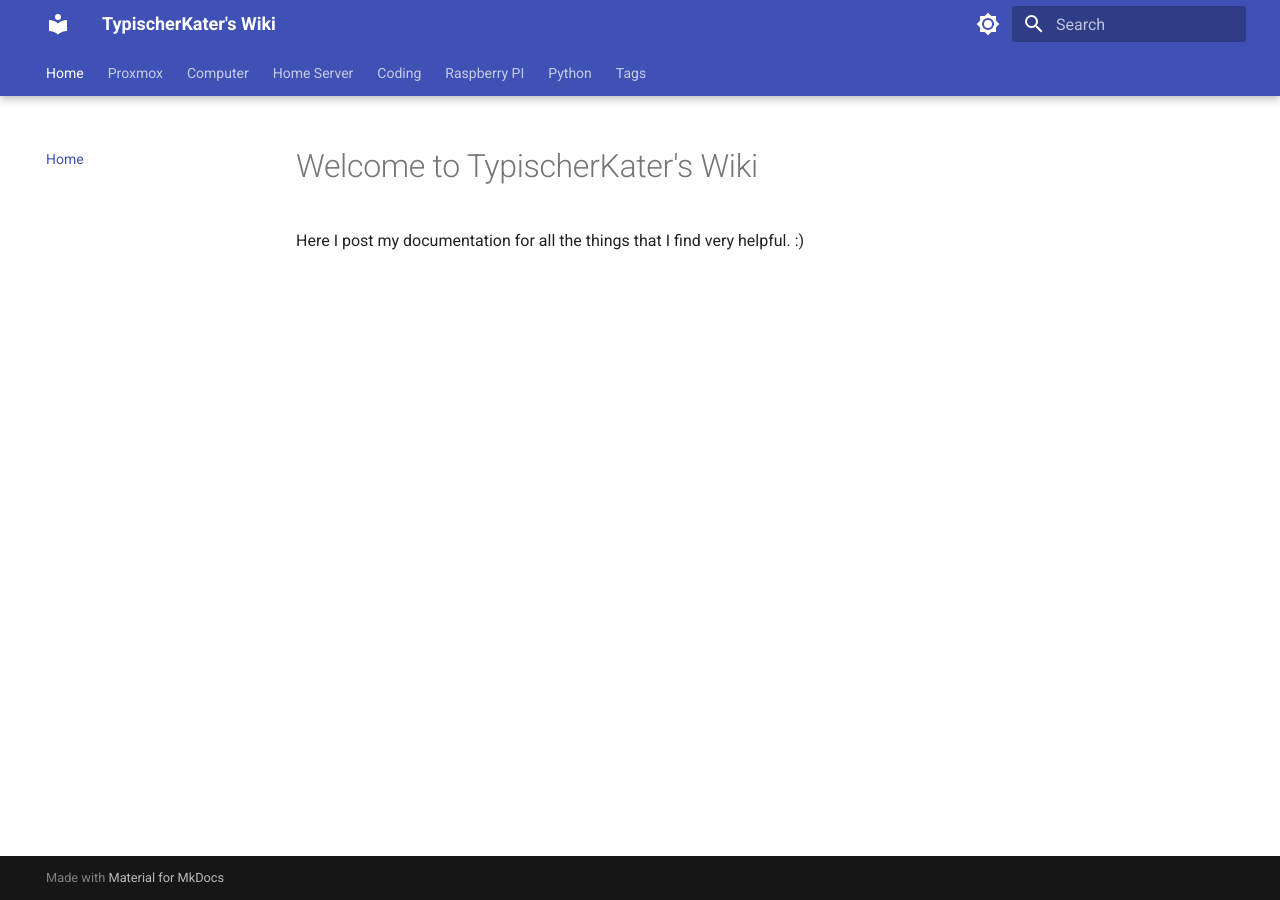
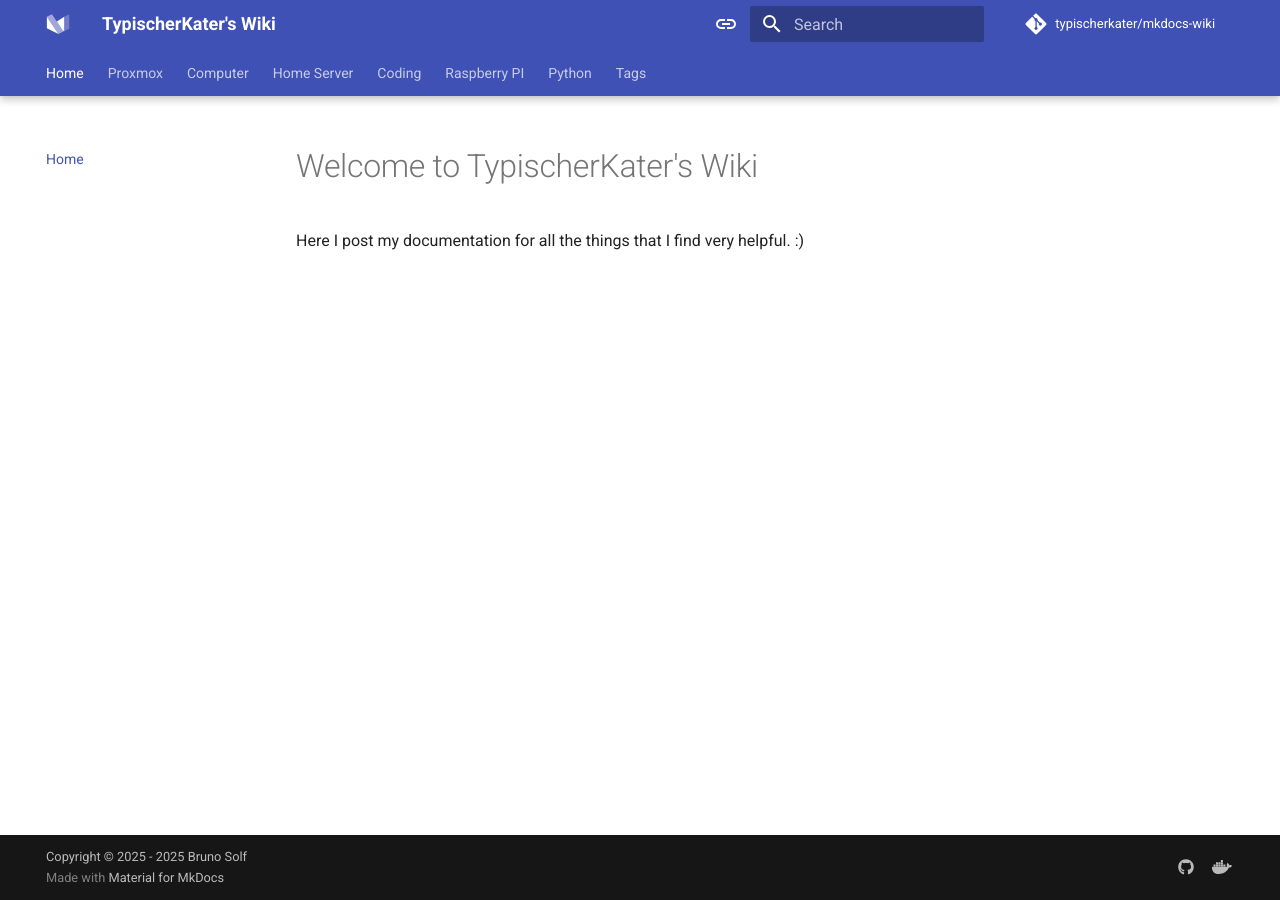
Before and after one commit to TypischerKater/mkdocs-wiki, an MkDocs documentation site: the page built from docs/index.md, in a window 1280 px wide. Built offline with MkDocs 1.6.1 and Material for MkDocs 9.7.7, drawn with Linux system fonts in a browser that asks for light colours; comment, search, counter and statistics services are not loaded.

Commit message:
updated site configuration

```diff
--- a/mkdocs.yml
+++ b/mkdocs.yml
@@ -1,18 +1,41 @@
 site_name: TypischerKater's Wiki
-site_url: https://mydomain.org/mysite
+site_url: https://wiki.brunosolf.de/
+site_author: Bruno Solf
+
+# Repository
+repo_name: typischerkater/mkdocs-wiki
+repo_url: https://github.com/typischerkater/mkdocs-wiki
+
+# Copyright
+copyright: Copyright &copy; 2025 - 2025 Bruno Solf
+
 theme:
   name: material
+  icon:
+    logo: logo
   palette:
-    # Palette toggle for light mode
-    - scheme: default
+    - media: "(prefers-color-scheme)"
       toggle:
-        icon: material/brightness-7
+        icon: material/link
+        name: Switch to light mode
+    - media: "(prefers-color-scheme: light)"
+      scheme: default
+      primary: indigo
+      accent: indigo
+      toggle:
+        icon: material/toggle-switch
         name: Switch to dark mode
-    # Palette toggle for dark mode
-    - scheme: slate
+    - media: "(prefers-color-scheme: dark)"
+      scheme: slate
+      primary: black
+      accent: indigo
       toggle:
-        icon: material/brightness-4
-        name: Switch to light mode
+        icon: material/toggle-switch-off
+        name: Switch to system preference
+  font:
+    text: Roboto
+    code: Roboto Mono
+
   features:
     - navigation.instant
     - navigation.instant.progress
@@ -32,6 +55,13 @@ plugins:
   - search
   - tags:
       tags_file: tags.md
+
+extra:
+  social:
+    - icon: fontawesome/brands/github
+      link: https://github.com/TypischerKater/
+    - icon: fontawesome/brands/docker
+      link: https://hub.docker.com/u/typischerkater/
 
 markdown_extensions:
   - pymdownx.highlight:
```
